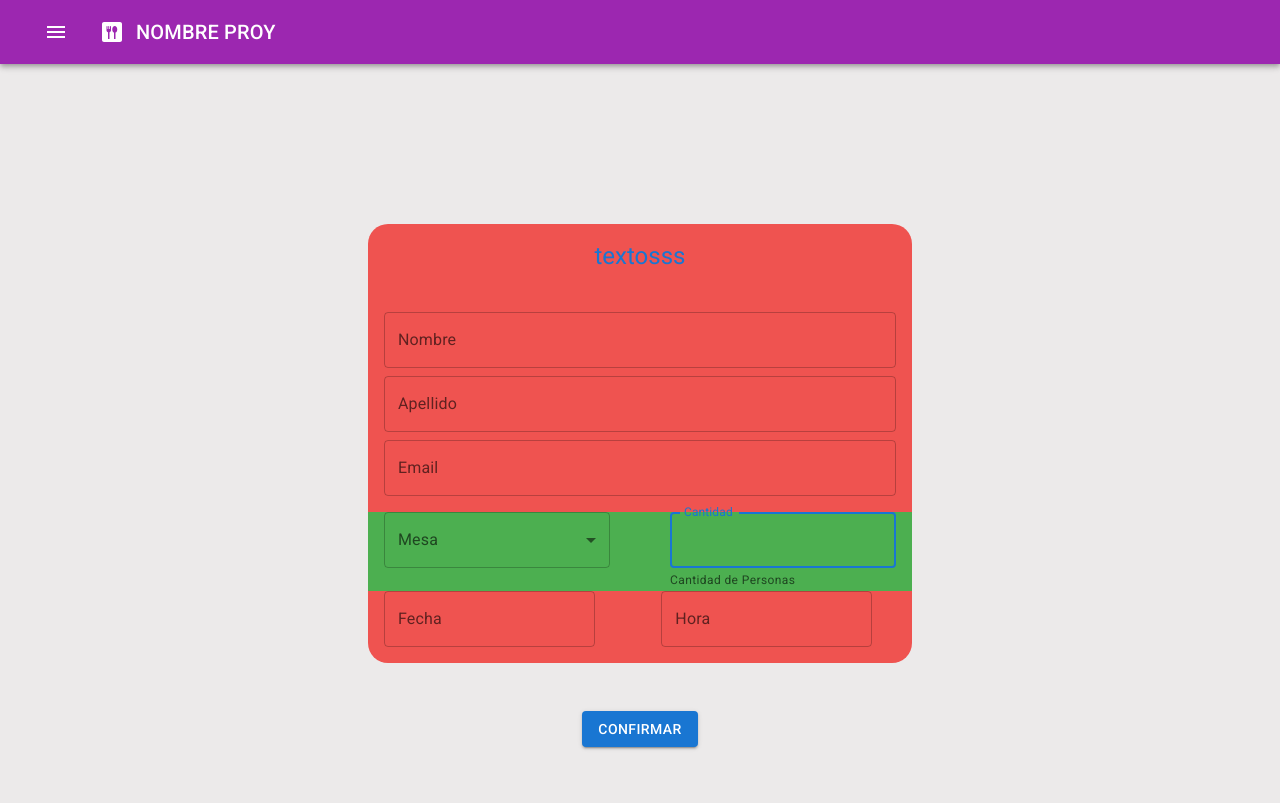
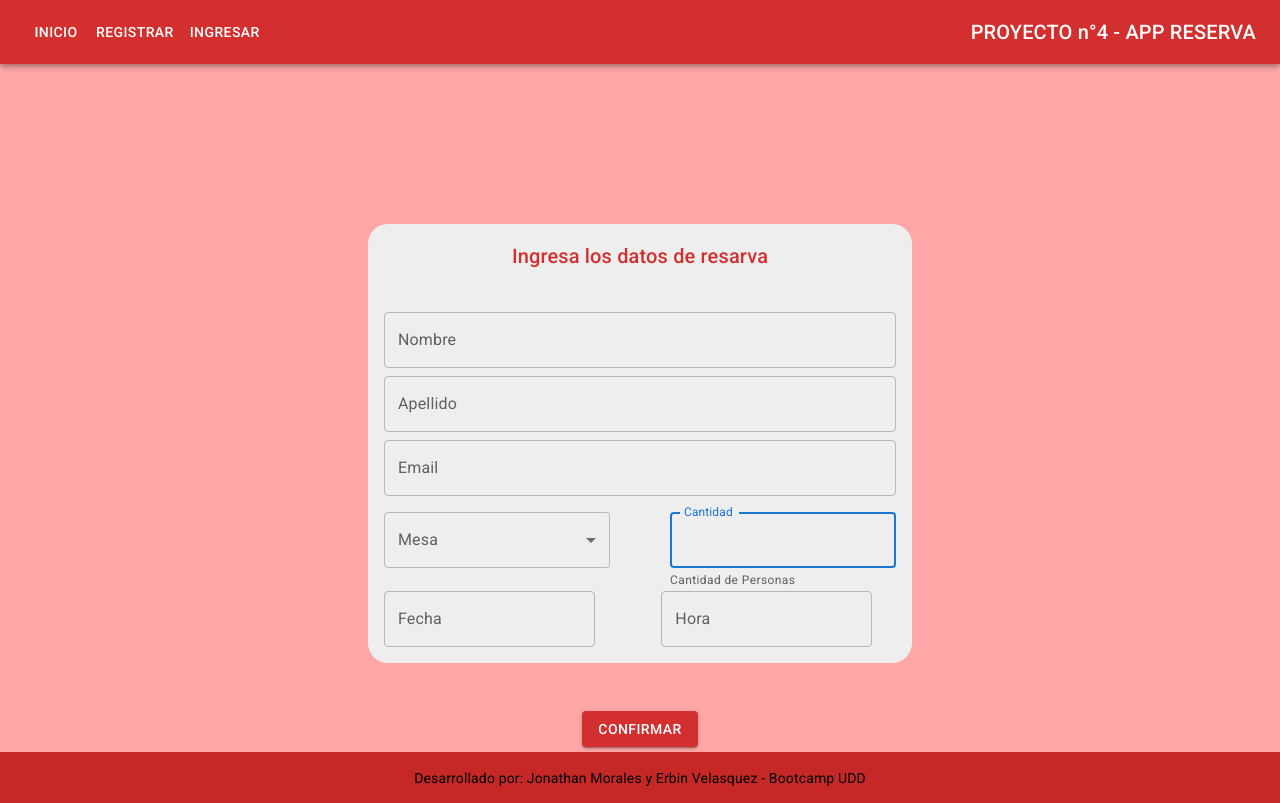
Before and after one commit to JonaDeEmeA/Udd.Proy4, a React (Create React App) app: page /reserva in a window 1280 px wide. Built offline with nearby package versions, Linux system fonts and the light colour scheme.

Commit message:
Se agrega menu, footer y se ajustan los colores

```diff
--- a/src/App.css
+++ b/src/App.css
@@ -1,4 +1,5 @@
 body{
-    background-color: rgb(236, 234, 234);
+
+    background-color: rgb(255, 167, 167);
     margin: 0 0 0 0;
 }
--- a/src/componentes/BtnGeneral.jsx
+++ b/src/componentes/BtnGeneral.jsx
@@ -18,7 +18,7 @@ export const BtnGeneral = ({nombreBtn, accion})=>{
         }}>
         <Stack spacing={2} sx={{ alignItems:"center", justifyContent: "space-between"}} >
 
-            <Button  onClick={accion} variant="contained">{nombreBtn}</Button>
+            <Button color="error" onClick={accion} variant="contained">{nombreBtn}</Button>
 
         </Stack>
         </Box>
--- /dev/null
+++ b/src/componentes/Footer.jsx
@@ -0,0 +1,21 @@
+import { Container, Grid, Box, Typography } from "@mui/material";
+
+
+export const Footer =()=>{
+
+  return (
+    <footer>
+      <Box sx={{bgcolor: "error.dark", height:"6.4vh"}} >
+
+          <Grid container sx={{justifyContent: "center"}}>
+            <Grid item mt={2}>
+            <Typography  variant="body2" >
+								Desarrollado por: Jonathan Morales y Erbin Velasquez - Bootcamp UDD
+							</Typography>
+            </Grid>
+          </Grid>
+
+      </Box>
+    </footer>
+  )
+}
--- a/src/componentes/MuiMenu.jsx
+++ b/src/componentes/MuiMenu.jsx
@@ -3,11 +3,13 @@ import { Button, IconButton, Menu, MenuItem, Typography, Grid } from "@mui/mater
 import MenuIcon from "@mui/icons-material/Menu";
 
 import { useState } from "react";
+import { useNavigate } from "react-router-dom";
 
 
 
 
 export const MuiMenu = () => {
+
   const [anchorEl, setAnchorEl] = useState(null);
   const open = Boolean(anchorEl);
   const handleClick = (event) => {
@@ -17,10 +19,16 @@ export const MuiMenu = () => {
     setAnchorEl(null);
   };
 
+  const navegar = useNavigate();
+
+	const goHome = () => {
+		navegar("/");
+	}
+
   return (
 
     <div>
-      <Button
+      <Button sx={{display:{md:"none"}}}
         color="inherit"
         size="small"
         id="basic-button"
@@ -40,9 +48,9 @@ export const MuiMenu = () => {
           'aria-labelledby': 'basic-button',
         }}
       >
-        <MenuItem onClick={handleClose}>Profile</MenuItem>
-        <MenuItem onClick={handleClose}>My account</MenuItem>
-        <MenuItem onClick={handleClose}>Logout</MenuItem>
+        <MenuItem onClick={goHome}>Inicio</MenuItem>
+        <MenuItem onClick={handleClose}>Ingresar</MenuItem>
+        <MenuItem onClick={handleClose}>Registrar</MenuItem>
       </Menu>
     </div>
   );
--- a/src/componentes/MuiNavbar.jsx
+++ b/src/componentes/MuiNavbar.jsx
@@ -2,20 +2,22 @@ import DiningIcon from "@mui/icons-material/Dining";
 import { AppBar, Toolbar, IconButton, Typography, Stack, Button } from "@mui/material"
 
 import {MuiMenu } from "./MuiMenu"
+import {MuiTabMenu } from "./MuiTabMenu"
 
 
 export const MuiNavbar = () => {
 
+
+
     return (
-        <AppBar position="static" color="secondary" >
+        <AppBar position="static" color="error"  >
 
-            <Toolbar >
+            <Toolbar  >
                 <MuiMenu />
-                <IconButton size="large" color="inherit" aria-label="logo" >
-                    <DiningIcon />
-                </IconButton>
-                <Typography variant="h6" component="div" sx={{ flexGrow: 1 }}>
-                    NOMBRE PROY
+                <MuiTabMenu />
+
+                <Typography sx={{width:"100%", textAlign:{sx:"left", md:"right"}}}   variant="h6" component="div" >
+                    PROYECTO n°4 - APP RESERVA
                 </Typography>
                 {/* <Stack direction="row" spacing={2} >
                     <Button color="inherit" >Btn 1</Button>
--- a/src/componentes/MuiPicker.jsx
+++ b/src/componentes/MuiPicker.jsx
@@ -17,7 +17,7 @@ export const MuiPicker = () => {
 			<Box sx={{
 				px:2, pb:2,
 				borderRadius: "0 0 20px 20px" ,
-				bgcolor: "error.light",
+				bgcolor: "grey.A200",
 				width:{xs:"70%",sm:"45%", md:"40%", xl:"35%" }}}>
 			<Grid container justifyContent= 'space-between'>
 		  <Grid item xs={5.5} >
--- /dev/null
+++ b/src/componentes/MuiTabMenu.jsx
@@ -0,0 +1,30 @@
+import { useNavigate } from "react-router-dom";
+import { Box,Button} from '@mui/material';
+
+
+
+
+
+export const MuiTabMenu=()=> {
+
+  const navegar = useNavigate();
+
+	const goHome = () => {
+	navegar("/");
+	}
+
+
+    return (
+      <Box sx={{
+      justifyContent: "start",
+      display:{xs:"none", md:"inline-flex"} }}>
+
+          <Button color="inherit" onClick={goHome}>Inicio</Button>
+          <Button color="inherit">Registrar</Button>
+          <Button color="inherit">Ingresar</Button>
+
+
+      </Box>
+    );
+
+}
--- a/src/componentes/Selector.jsx
+++ b/src/componentes/Selector.jsx
@@ -17,11 +17,11 @@ export const Selector = () => {
     <Grid container justifyContent="center" >
       <Box sx={{
         px:2,
-        bgcolor: "success.light", width: { xs:"70%",sm:"45%", md:"40%", xl:"35%" } }}>
+        bgcolor: "grey.A200", width: { xs:"70%",sm:"45%", md:"40%", xl:"35%" } }}>
         <Grid container spacing={2} justifyContent= 'space-between'>
         <Grid item xs={5.5} >
           <FormControl fullWidth >
-            <InputLabel id="select-label">Mesa</InputLabel>
+            <InputLabel id="select-label" >Mesa</InputLabel>
             <Select
               labelId="demo-simple-select-helper-label"
               id="demo-simple-select-helper"
--- a/src/vistas/HomeView.jsx
+++ b/src/vistas/HomeView.jsx
@@ -1,12 +1,12 @@
 
 import { BtnGeneral } from "../componentes/BtnGeneral";
 import { ModalContacto } from "../componentes/ModalContacto";
-import { TabMenu } from "../componentes/TabMenu";
 import { MuiNavbar } from "../componentes/MuiNavbar";
+import {Footer} from "../componentes/Footer"
 
-import { Stack, Box, Container, Typography, Grid } from "@mui/material";
+import { Box, Typography, Grid } from "@mui/material";
 import { useNavigate } from "react-router-dom";
-import { height } from "@mui/system";
+
 
 
 
@@ -16,10 +16,6 @@ const style = {
 		width: "95%",
 		maxHeight: "500px",
 		borderRadius: "10px 10px 0 0",
-
-
-
-
 	},
 
 };
@@ -35,7 +31,7 @@ export const HomeView = (props) => {
 	//sx={{my: {xs:"15%", lg:"50%"}}}
 	return (
 		<>
-			<Box sx={{ bgcolor: "rgb(236, 234, 234)", height: "100vh" }}>
+			<Box sx={{ height: "94vh" }}>
 				<MuiNavbar />
 
 				<Grid
@@ -49,7 +45,7 @@ export const HomeView = (props) => {
 						textAlign="center"
 						xs={10} md={6}>
 						<Box  sx={{
-							bgcolor: "error.light",
+							bgcolor: "grey.A200",
 							borderRadius: { xs: "20px 20px 0 0  ", md: "20px 0 0 20px" },
 							height: { xs: "370px", md: "70vh" }
 						}}>
@@ -68,7 +64,7 @@ export const HomeView = (props) => {
 						pt={1}
 						xs={10} md={4}
 						sx={{
-							bgcolor: "error.light",
+							bgcolor: "grey.A200",
 							borderRadius: { xs: "0 0 20px 20px ", md: "0 20px 20px 0 " }
 						}} >
 
@@ -81,8 +77,9 @@ export const HomeView = (props) => {
 						<ModalContacto />
 						<br />
 					</Grid>
+				</Grid>
+				<Footer />
 
-				</Grid>
 			</Box>
 
 
--- a/src/vistas/ReservaView.jsx
+++ b/src/vistas/ReservaView.jsx
@@ -3,6 +3,7 @@ import { InputCaja } from "../componentes/InputCaja";
 import { Selector } from "../componentes/Selector";
 import { BtnGeneral } from "../componentes/BtnGeneral";
 import { MuiNavbar } from "../componentes/MuiNavbar";
+import {Footer} from "../componentes/Footer"
 
 import { LocalizationProvider } from "@mui/x-date-pickers";
 import { AdapterDateFns } from "@mui/x-date-pickers/AdapterDateFns";
@@ -19,16 +20,17 @@ export const ReservaView = () => {
 
 
 		<>
+		<Box sx={{  height: "94vh" }}>
 		<MuiNavbar />
 		<Grid  container justifyContent="center" component="main"	>
 
 			<Box  sx={{
 			mt:20, px:2, pt:2,
 			borderRadius: "20px 20px 0 0 ",
-			bgcolor: "error.light",
+			bgcolor: "grey.A200",
 			width:{xs:"70%",sm:"45%", md:"40%", xl:"35%" }  }}>
 			<Grid item xs={12} marginBottom={5} textAlign="center">
-			<Typography variant="h5" color="primary" > textosss</Typography>
+			<Typography variant="h6" color="error" > Ingresa los datos de resarva</Typography>
 			</Grid>
 
 			<Grid item xs={12}  marginBottom={1}>
@@ -61,7 +63,8 @@ export const ReservaView = () => {
 
 
 
-
+			</Box>
+			<Footer />
 			</>
 
 
```
